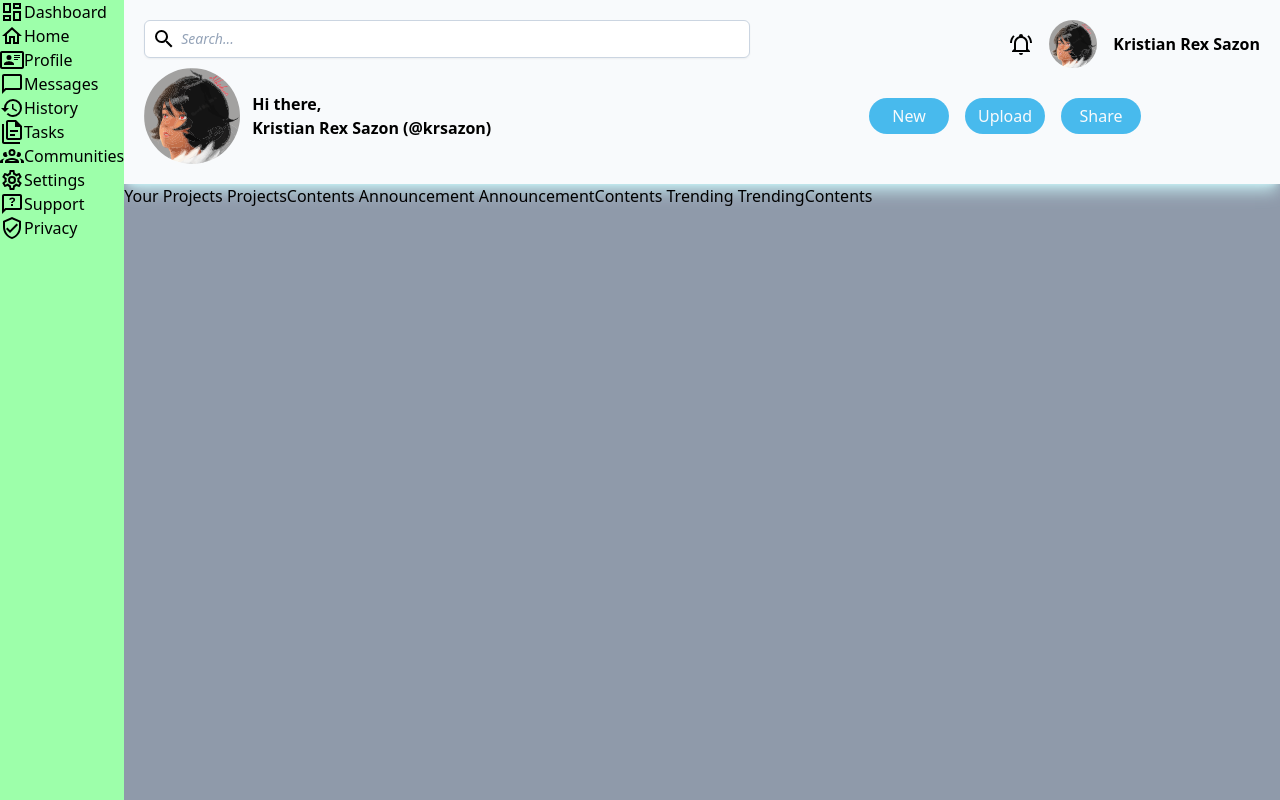
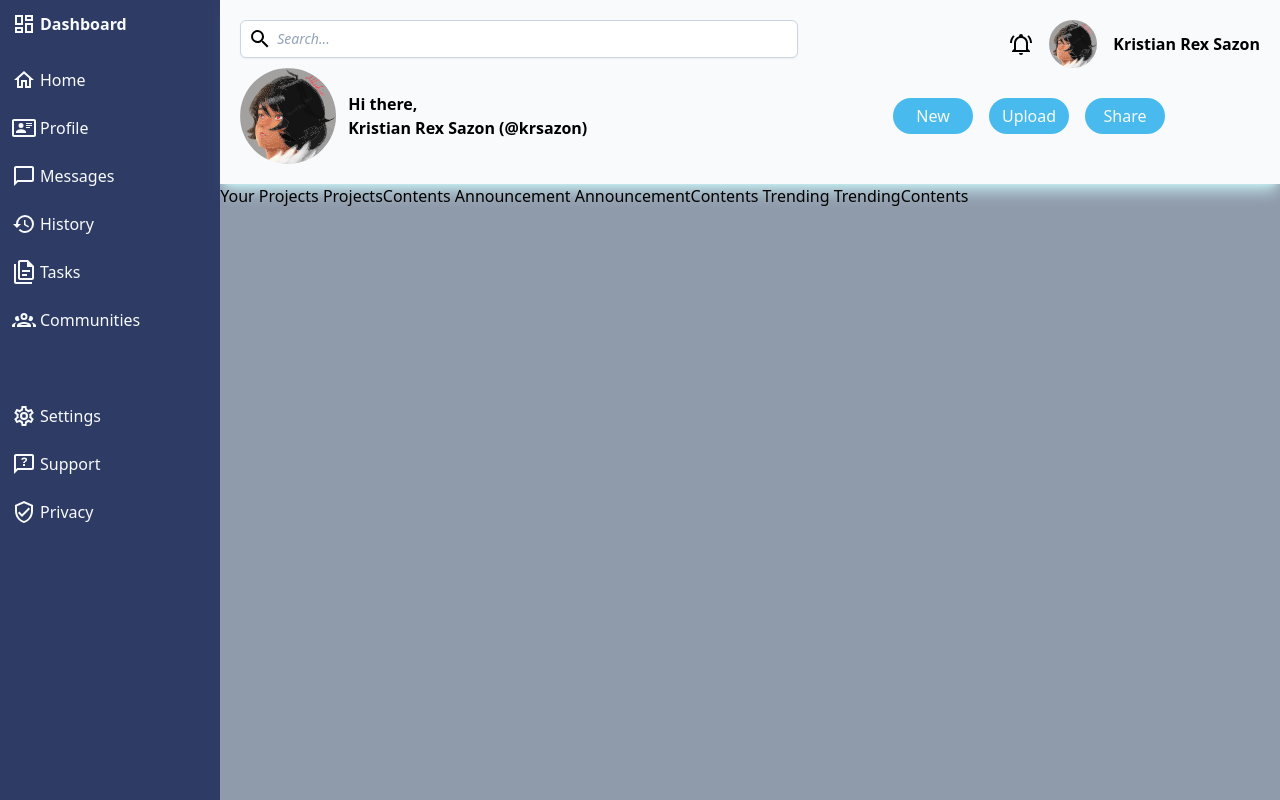
Before and after one commit to Alkedama/Admin-Dashboard, a React (Vite) app: page / in a window 1280 px wide. Built offline with nearby package versions, Linux system fonts and the light colour scheme.

Commit message:
Updates Sidebar(#1)

```diff
--- a/src/components/header.jsx
+++ b/src/components/header.jsx
@@ -21,9 +21,13 @@ const header = () => {
 
       <div className='col-start-3 col-end-4 place-self-end'>
         <div className='flex items-center gap-x-4'>
-          <Icon path={mdiBellRingOutline} size={1} />
-          <img src={ProfileImage} className='rounded-full w-12 h-12' alt='Profile Image' />
-          <span className='font-bold'>Kristian Rex Sazon</span>
+          <button>
+            <Icon path={mdiBellRingOutline} size={1} />
+          </button>
+          <button className='flex items-center gap-x-4'>
+            <img src={ProfileImage} className='rounded-full w-12 h-12' alt='Profile Image' />
+            <span className='font-bold'>Kristian Rex Sazon</span>
+          </button>
         </div>
       </div>
 
--- a/src/components/sidebar.jsx
+++ b/src/components/sidebar.jsx
@@ -1,52 +1,62 @@
 import Icon from '@mdi/react';
-import { mdiHomeOutline, mdiCardAccountDetailsOutline, mdiMessageOutline,
+import {
+  mdiHomeOutline, mdiCardAccountDetailsOutline, mdiMessageOutline,
   mdiHistory, mdiFileDocumentMultipleOutline, mdiAccountGroupOutline,
-  mdiCogOutline, mdiMessageQuestionOutline, mdiShieldCheckOutline, mdiViewDashboardOutline } from '@mdi/js';
+  mdiCogOutline, mdiMessageQuestionOutline, mdiShieldCheckOutline, mdiViewDashboardOutline
+} from '@mdi/js';
 
 const sidebar = () => {
   return (
-    <div className='sidebar col-auto'>
-      <ul>
-        <li className="sidebarItem flex">
+    <div className='sidebar pt-3 pl-3 pr-20 text-slate-50/100 bg-blue-950/80'>
+      <ul className='grid sidebarContent gap-y-8'>
+        <div>
+          <li className="sidebarItem flex gap-x-1">
             <Icon path={mdiViewDashboardOutline} title="" size={1} />
-          <span>Dashboard</span>
+            <span className='font-bold'>Dashboard</span>
           </li>
-        <li className="sidebarItem flex">
+        </div>
+
+        <div className='grid gap-y-6 pb-10'>
+          <li className="sidebarItem flex gap-x-1">
             <Icon path={mdiHomeOutline} title="Home" size={1} />
             <span>Home</span>
           </li>
-        <li className="sidebarItem flex">
+          <li className="sidebarItem flex gap-x-1">
             <Icon path={mdiCardAccountDetailsOutline} title="" size={1} />
             <span>Profile</span>
           </li>
-        <li className="sidebarItem flex">
+          <li className="sidebarItem flex gap-x-1">
             <Icon path={mdiMessageOutline} title="" size={1} />
             <span>Messages</span>
           </li>
-        <li className="sidebarItem flex">
+          <li className="sidebarItem flex gap-x-1">
             <Icon path={mdiHistory} title="" size={1} />
             <span>History</span>
           </li>
-        <li className="sidebarItem flex">
+          <li className="sidebarItem flex gap-x-1">
             <Icon path={mdiFileDocumentMultipleOutline} title="" size={1} />
             <span>Tasks</span>
           </li>
-        <li className="sidebarItem flex">
+          <li className="sidebarItem flex gap-x-1">
             <Icon path={mdiAccountGroupOutline} title="" size={1} />
             <span>Communities</span>
           </li>
-        <li className="sidebarItem flex">
+        </div>
+
+        <div className='grid gap-y-6'>
+          <li className="sidebarItem flex gap-x-1">
             <Icon path={mdiCogOutline} title="" size={1} />
             <span>Settings</span>
           </li>
-        <li className="sidebarItem flex">
+          <li className="sidebarItem flex gap-x-1">
             <Icon path={mdiMessageQuestionOutline} title="" size={1} />
             <span>Support</span>
           </li>
-        <li className="sidebarItem flex">
+          <li className="sidebarItem flex gap-x-1">
             <Icon path={mdiShieldCheckOutline} title="" size={1} />
             <span>Privacy</span>
           </li>
+        </div>
       </ul>
     </div>
   )
--- a/src/scss/App.scss
+++ b/src/scss/App.scss
@@ -28,9 +28,13 @@ body{
 }
 
 .sidebar{
-    background-color: #9dffaa;
+    // background-color: #9dffaa;
     grid-column: 1 / 2;
     grid-row: 1 / 3;
+}
+
+.sidebarContent{
+    grid-template-rows: repeat(3, auto);
 }
 
 .mainContent{
```
Lines whose indentation alone changed are shown as unchanged.
